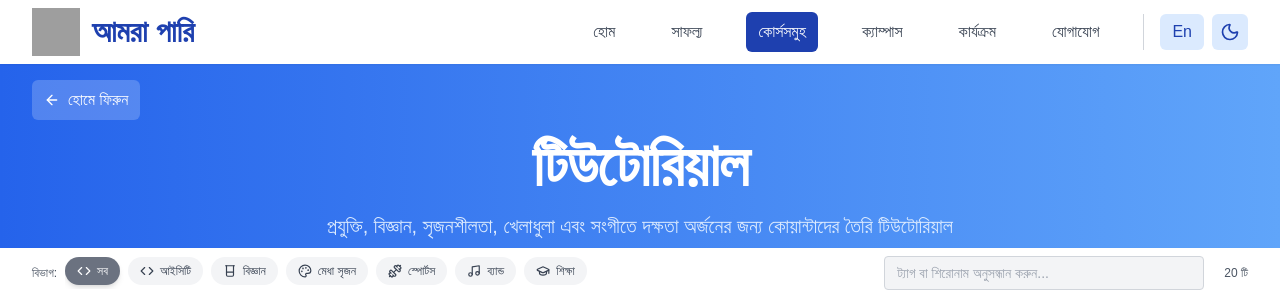
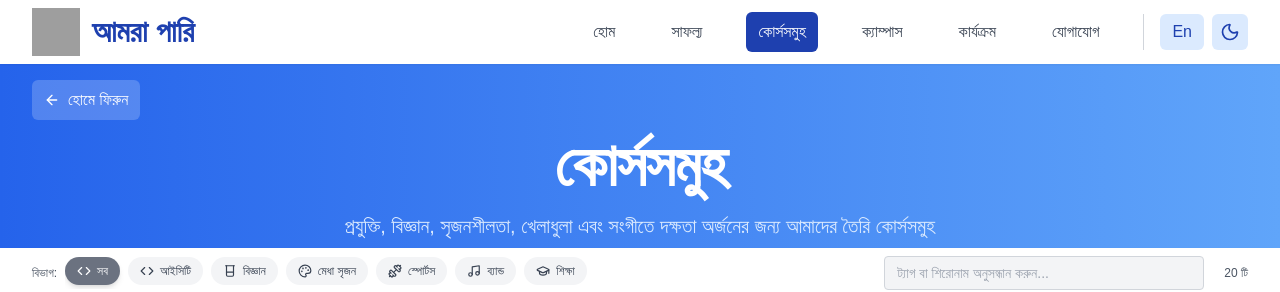
Before and after one commit to parvej236/amrapari2, a Vue app: page /tutorials in a window 1280 px wide. Shown: the top 292 px of the page. Built offline with nearby package versions, Linux system fonts and the light colour scheme; grey boxes are pictures that could not be loaded.

Commit message:
tutorials to courses

```diff
--- a/src/views/TutorialsView.vue
+++ b/src/views/TutorialsView.vue
@@ -141,11 +141,11 @@ onMounted(() => {
           {{ t.backToHome }}
         </button>
         <h1 class="text-4xl sm:text-5xl lg:text-6xl font-extrabold tracking-tight animate-fadeInUp">
-          {{ lang === 'bn' ? 'টিউটোরিয়াল' : 'Tutorials' }}
+          {{ lang === 'bn' ? 'কোর্সসমুহ' : 'Courses' }}
         </h1>
         <p class="mt-4 max-w-2xl mx-auto text-lg sm:text-xl text-blue-100 dark:text-blue-200 animate-fadeInUp delay-200">
           {{ lang === 'bn'
-            ? 'প্রযুক্তি, বিজ্ঞান, সৃজনশীলতা, খেলাধুলা এবং সংগীতে দক্ষতা অর্জনের জন্য কোয়ান্টাদের তৈরি টিউটোরিয়াল'
+            ? 'প্রযুক্তি, বিজ্ঞান, সৃজনশীলতা, খেলাধুলা এবং সংগীতে দক্ষতা অর্জনের জন্য আমাদের তৈরি কোর্সসমুহ'
             : 'Tutorials created to develop skills in technology, science, creativity, sports, and music.' }}
         </p>
       </div>
```
